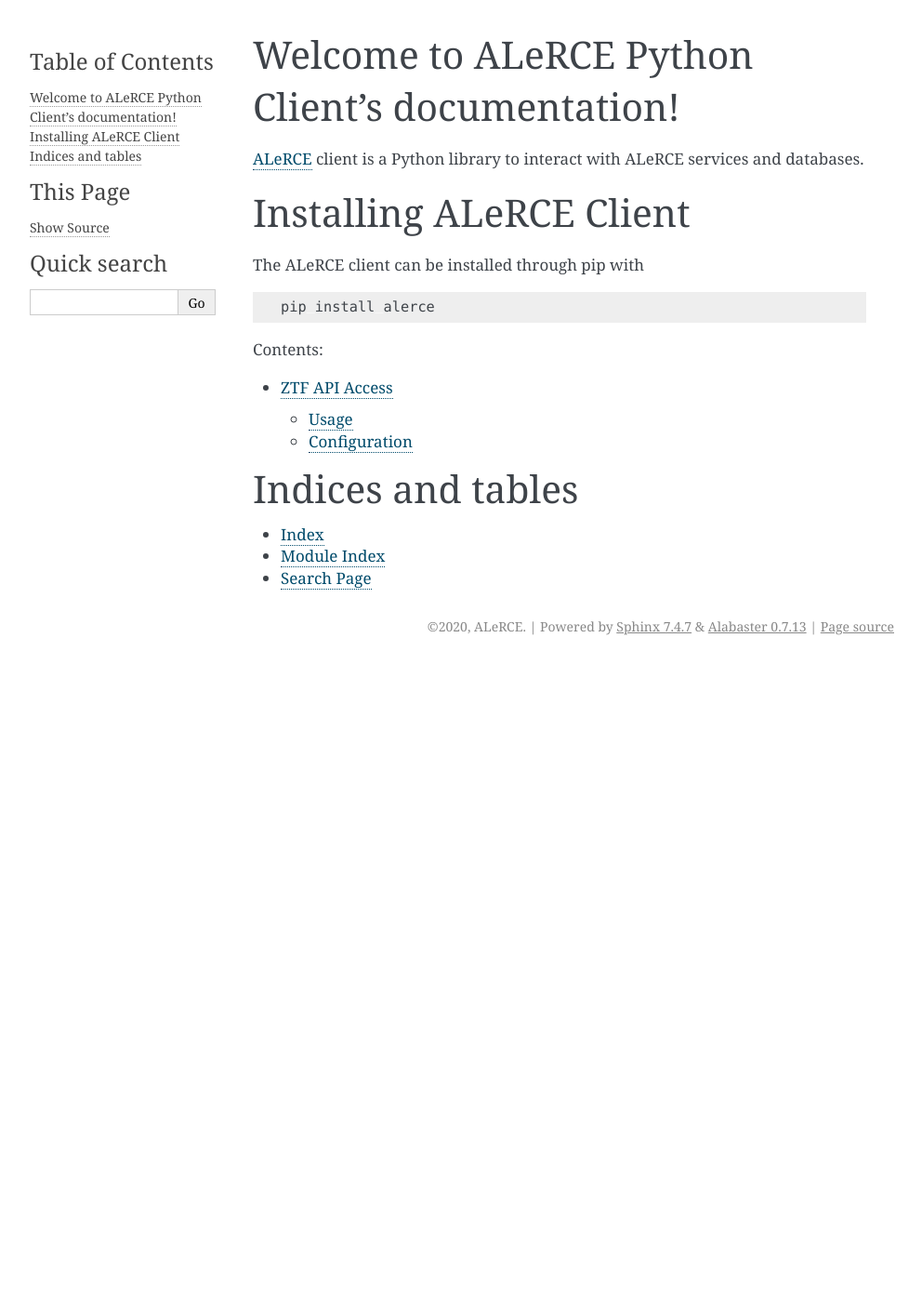
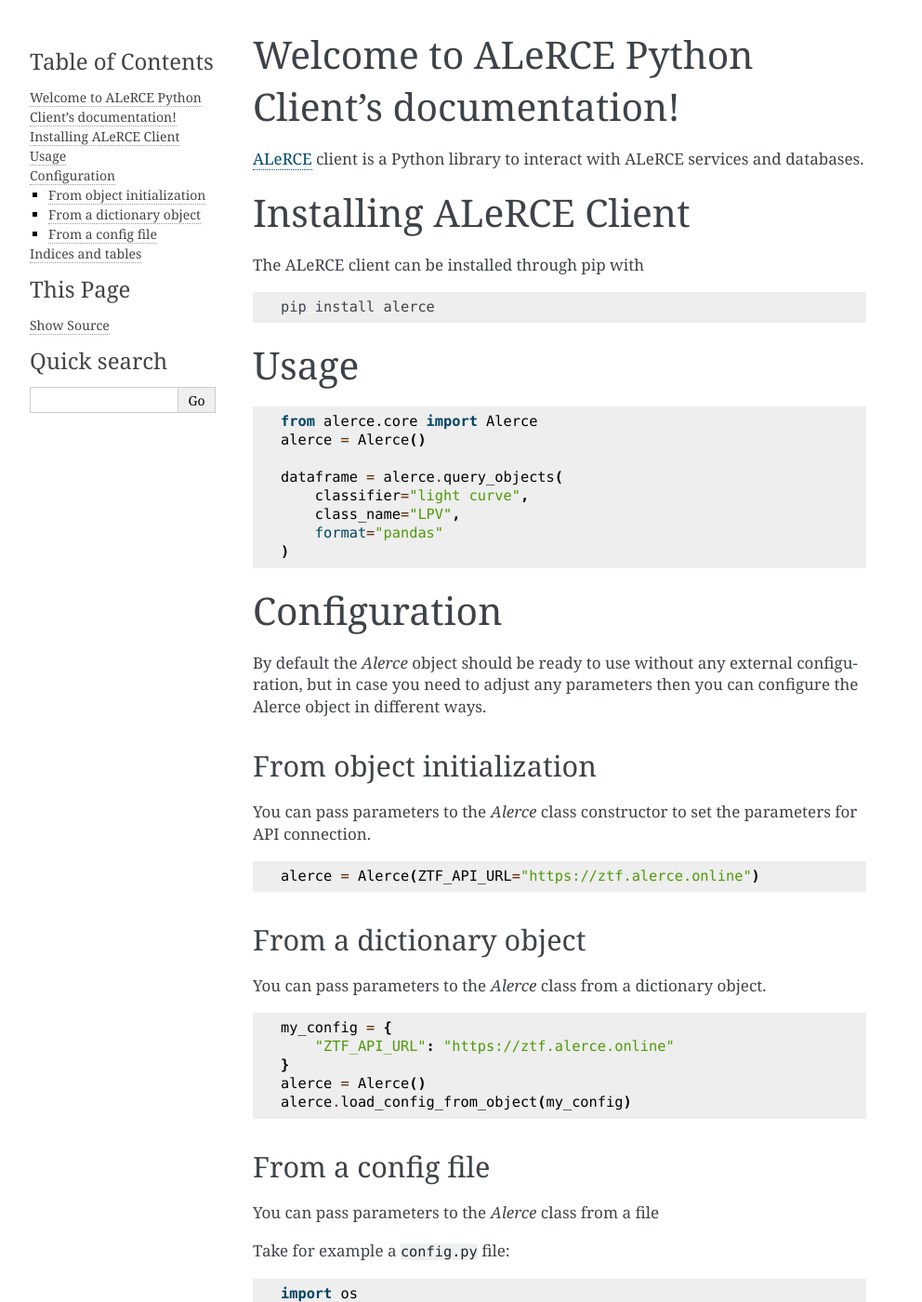
Before and after one commit to alercebroker/alerce_client_new, a Sphinx documentation site: the page built from docs/source/index.rst, in a window 1280 px wide and 1400 px high. Shown: the whole window at 93% size, without its empty margins (148-1140 px from the left). Built offline with Sphinx 7.4.7, drawn with Linux system fonts in a browser that asks for light colours; formulas are drawn with MathJax 3; some of the changed text lies outside the part shown.

Commit message:
updated documentation

```diff
--- a/docs/source/index.rst
+++ b/docs/source/index.rst
@@ -16,6 +16,65 @@
 
     pip install alerce
 
+Usage
+===========
+.. code-block:: python
+
+    from alerce.core import Alerce
+    alerce = Alerce()
+
+    dataframe = alerce.query_objects(
+        classifier="light curve",
+        class_name="LPV",
+        format="pandas"
+    )
+
+Configuration
+==============
+By default the `Alerce` object should be ready to use without any external configuration, but in case you need to adjust any parameters then you can configure the Alerce object in different ways.
+
+From object initialization
+-----------------------------
+You can pass parameters to the `Alerce` class constructor to set the parameters for API connection.
+
+.. code-block:: python
+
+    alerce = Alerce(ZTF_API_URL="https://ztf.alerce.online")
+
+From a dictionary object
+--------------------------
+You can pass parameters to the `Alerce` class from a dictionary object.
+
+.. code-block:: python
+
+    my_config = {
+        "ZTF_API_URL": "https://ztf.alerce.online"
+    }
+    alerce = Alerce()
+    alerce.load_config_from_object(my_config)
+
+From a config file
+--------------------------
+You can pass parameters to the `Alerce` class from a file
+
+Take for example a ``config.py`` file:
+
+.. code-block:: python
+
+    import os
+
+    api_url = os.getenv("API_URL")
+    AlerceAPIConfig = {
+        "ZTF_API_URL": api_url
+    }
+
+Then you can initialize the client like this:
+
+.. code-block:: python
+
+    alerce = Alerce()
+    alerce.load_config_from_file("config.py")
+
 
 .. toctree::
    :maxdepth: 2
--- a/docs/source/ztf_api_class.rst
+++ /dev/null
@@ -1,2 +0,0 @@
-.. autoclass:: alerce.core.AlerceAPI
-    :members:
```
Also changed, not shown: docs/source/ztf_api.rst (+50 -30 lines), 2 other files.
